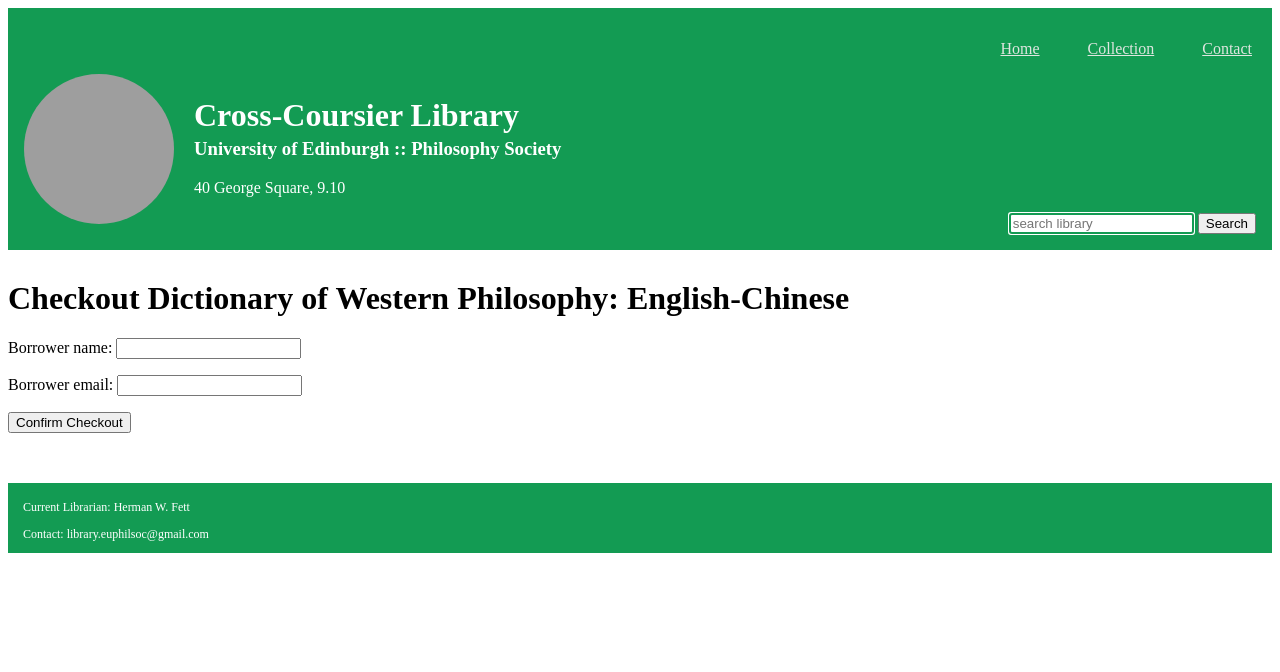
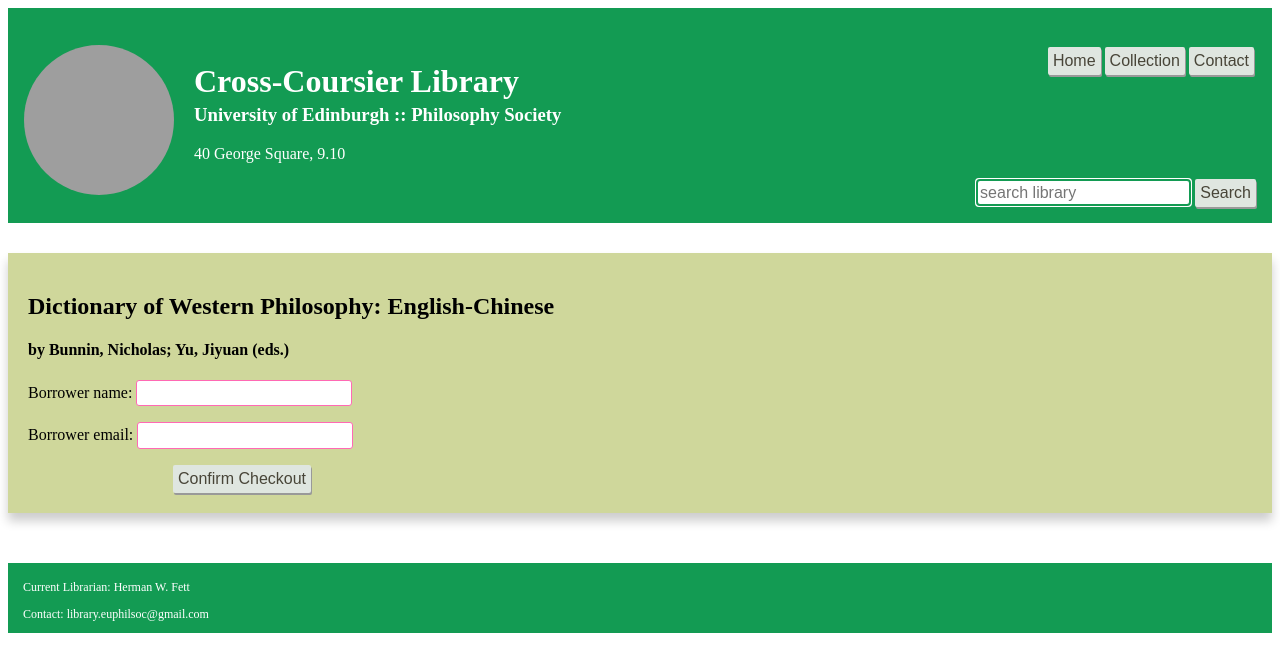
Before and after one commit to brianrabern/PhilSocLib, a Django app: page /library/checkout/1/ in a window 1280 px wide. Shown: the top 672 px of the page. Run offline with Django 4.2, Linux system fonts and the light colour scheme; data comes from the database, SQL or seed files in the repository; grey boxes are pictures that could not be loaded.

Commit message:
checkout

```diff
--- a/libraryapp/admin.py
+++ b/libraryapp/admin.py
@@ -7,4 +7,4 @@ class BookAdmin(admin.ModelAdmin):
 
 @admin.register(Borrow)
 class BorrowAdmin(admin.ModelAdmin):
-    list_display =("borrower_name", "book")
+        list_display =("borrower_name", "book","checked_out")
--- a/libraryapp/models.py
+++ b/libraryapp/models.py
@@ -1,4 +1,5 @@
 from django.db import models
+from django.conf import settings
 
 
 class Book(models.Model):
@@ -17,7 +18,7 @@ class Book(models.Model):
         return self.title
 
 class Borrow(models.Model):
-    date=models.DateTimeField(auto_now_add = True)
+    checked_out=models.DateTimeField(auto_now_add = True)
     borrower_name=models.CharField(max_length =50)
     borrower_email=models.EmailField(max_length=50)
     book=models.ForeignKey(
--- a/libraryapp/static/css/books.css
+++ b/libraryapp/static/css/books.css
@@ -13,10 +13,11 @@ header{
 a {
 
     color: #139b53;
-    padding: 1em 1.5em;
+
   }
-.heada{
-    color:#dfe6e0;
+.hbut{
+  float: right;
+  margin: 2px;
 }
 h4 a{
     padding: 0em;
@@ -57,7 +58,13 @@ a:hover {
   }
 
 
-.my-input:focus { outline-color: #139b53; }
+form input{
+  padding: 0.2em;
+  border: 1px solid hotpink;
+  border-radius: 3px;
+  font-size: 1em;
+}
+form input:focus { outline-color: #139b53; }
 
 
 .styled-table {
@@ -146,3 +153,34 @@ footer {
     padding-bottom: 30px;
     padding-left: 30px;
   }
+
+#check{
+  margin-left:60px;
+  padding-bottom: 20px;
+}
+
+#conf{
+  margin-left:145px;
+
+}
+
+button {
+  padding: 5px 5px;
+  font-size: 16px;
+  cursor: pointer;
+  text-align: center;
+  text-decoration: none;
+  color: #484538;
+  background-color: #dfe6e0;
+  border: none;
+  border-radius: 2px;
+  box-shadow: 1px 2px #999;
+}
+
+button:hover {background-color: hotpink}
+
+button:active {
+  background-color:#b6d59b;
+  box-shadow: 0 5px #666;
+  transform: translateY(1px);
+}
--- a/libraryapp/templates/base.html
+++ b/libraryapp/templates/base.html
@@ -14,7 +14,8 @@
     <header>
 
       <div class="header">
-        <p align="right"><a class="heada" style href="{% url 'home' %}">Home</a><a class="heada"  style href="{% url 'list' %}">Collection</a><a class="heada"  style href="{% url 'contact' %}">Contact</a></p>
+        <button class="hbut"  onclick="location.href = '{% url 'contact' %}'">Contact</button>  <button class="hbut"  onclick="location.href = '{% url 'list' %}'">Collection</button> <button class="hbut" onclick="location.href = '{% url 'home'%}'">Home</button>
+        {% comment %} <p align="right"><a class="heada" style href="{% url 'home' %}">Home</a><a class="heada"  style href="{% url 'list' %}">Collection</a><a class="heada"  style href="{% url 'contact' %}">Contact</a></p> {% endcomment %}
         <img class="headimg" src="https://pbs.twimg.com/profile_images/1372636102549471236/tb9NPbI6_400x400.jpg" alt="logo" />
         <h1>Cross-Coursier Library</h1>
         <h3>University of Edinburgh :: Philosophy Society </h3>
@@ -24,9 +25,9 @@
       </div>
 
       <nav align="right">
-        <form method=POST action={% url 'search' %}>
+        <form  method=POST action={% url 'search' %}>
           {%csrf_token%}
-          <input class="my-input" type="search"  autofocus placeholder="search library" aria-label="Search" name="searched">
+          <input  class="my-input" type="search"  autofocus placeholder="search library" aria-label="Search" name="searched">
           <button type="submit">Search</button>
         </form>
         </nav>
--- a/libraryapp/templates/library/checkout.html
+++ b/libraryapp/templates/library/checkout.html
@@ -1,18 +1,21 @@
-
-
 {% extends 'base.html' %}
 {% block title %}
 Checkout
 {% endblock title %}
 
 {% block content %}
-<div>
-<h1>Checkout {{book.title}}</h1>
-<form method="post">
+
+
+<div class="card">
+    <div class="container">
+
+        <h2><b>{{ book.title}}</b></h2>
+        <h4> by {{ book.author }}</h4>
+<form class="my-form" method="post" autocomplete="off">
   {% csrf_token %}
   {{ form.as_p }}
-  <button>Confirm Checkout</button>
+  <button id="conf">Confirm Checkout</button>
 </form>
-
+</div>
 </div>
 {% endblock content %}
--- a/libraryapp/templates/library/home.html
+++ b/libraryapp/templates/library/home.html
@@ -11,8 +11,7 @@
     housed at 40 George Square in room 9.10.</h3>
 
     <h3>The library is intended for anyone and everyone, society members and non-members alike.
-    This means that anyone can borrow books from the library, we do then ask that you write in our borrowing book
-    what you have taken out. There is no set loan period, but please don't steal from us.</h3>
+    This means that anyone can borrow books from the library, we do then ask that you fill out an online borrowing card. There is no set loan period, but please don't steal from us.</h3>
 
     <h3>Click <a style href="{% url 'list' %}">here</a> browse the entire collection.</h3></div></div>
  <br>
--- a/libraryapp/urls.py
+++ b/libraryapp/urls.py
@@ -1,5 +1,5 @@
 from django.urls import path
-from libraryapp.views import book_list, search, book_detail,checkout, home_view, contact
+from libraryapp.views import book_list, search, book_detail,checkout, home_view, contact,confirm
 
 urlpatterns = [
     path('home/', home_view, name ="home"),
@@ -7,5 +7,6 @@ urlpatterns = [
     path('list/',book_list, name="list"),
     path('search/', search, name ="search"),
     path('details/<int:id>/', book_detail, name ="details"),
-    path('checkout/<int:id>/', checkout, name ="checkout")
+    path('checkout/<int:id>/', checkout, name ="checkout"),
+    path('confirm/<int:id>/', confirm, name ="confirm"),
 ]
--- a/libraryapp/views.py
+++ b/libraryapp/views.py
@@ -1,7 +1,15 @@
 from django.shortcuts import render, get_object_or_404,redirect
-from libraryapp.models import Book
+from libraryapp.models import Book, Borrow
 from django.db.models import Q
 from libraryapp.forms import BorrowForm
+
+def confirm(request,id):
+    borrow = Borrow.objects.get(id=id)
+
+    # borrow = get_object_or_404(Borrow)
+    context = {"borrow": borrow}
+    return render(request, "library/confirm.html", context)
+
 
 
 def checkout(request,id):
@@ -11,7 +19,7 @@ def checkout(request,id):
         if form.is_valid():
             borrow = form.save(False)
             borrow.save()
-            return redirect('list')
+            return redirect('confirm',borrow.id)
     else:
         form=BorrowForm(initial={"book": book})
         #
@@ -43,6 +51,7 @@ def search(request):
         return render(request,'library/search.html', {})
 
 
+
 def book_detail(request,id):
     book = get_object_or_404(Book,id=id)
     context ={
```
Also changed, not shown: libraryapp/templates/library/confirm.html (added, +22 -0 lines), libraryapp/templates/library/detail.html (+4 -4 lines), db.sqlite3, libraryapp/migrations/0005_rename_date_borrow_checked_out.py (added).
